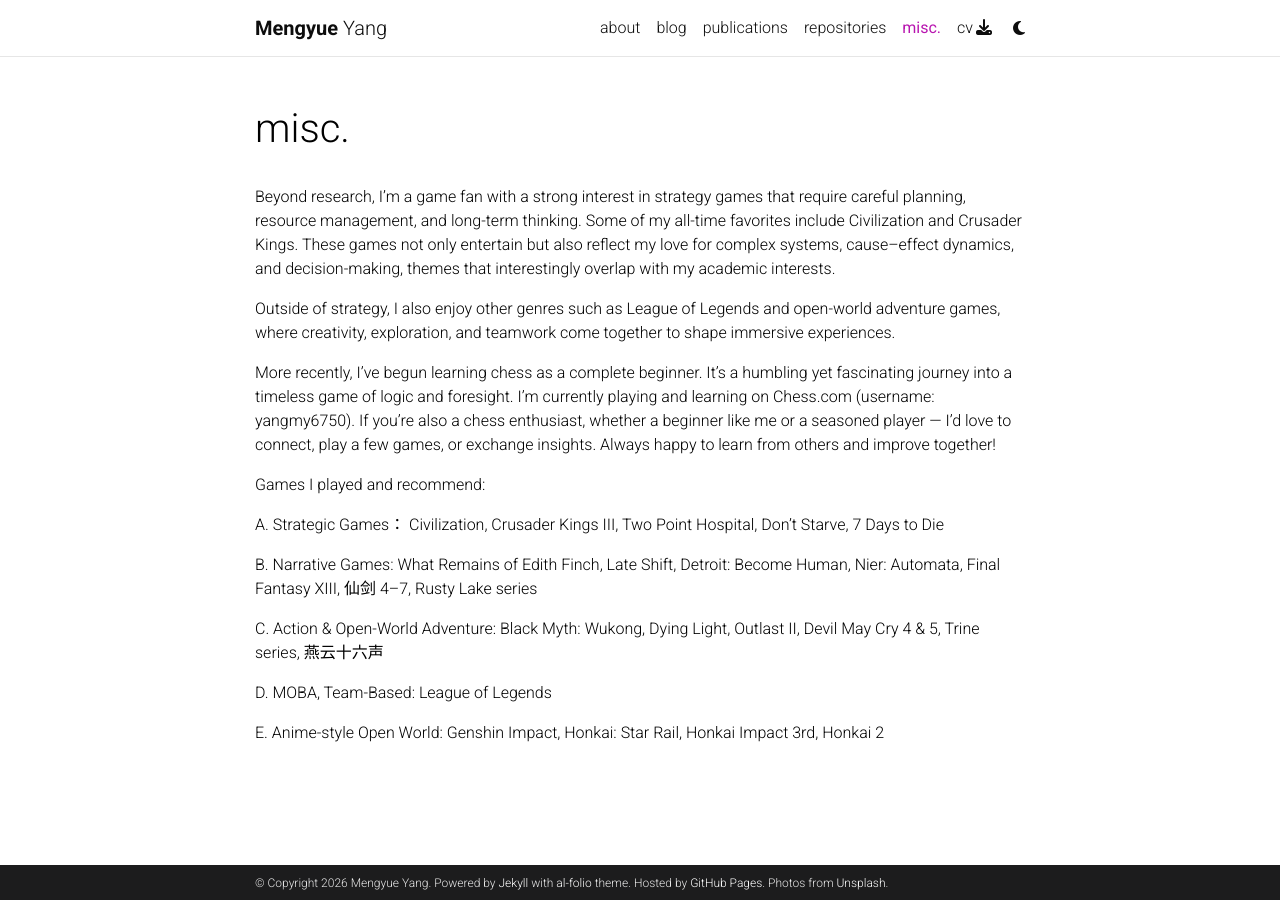
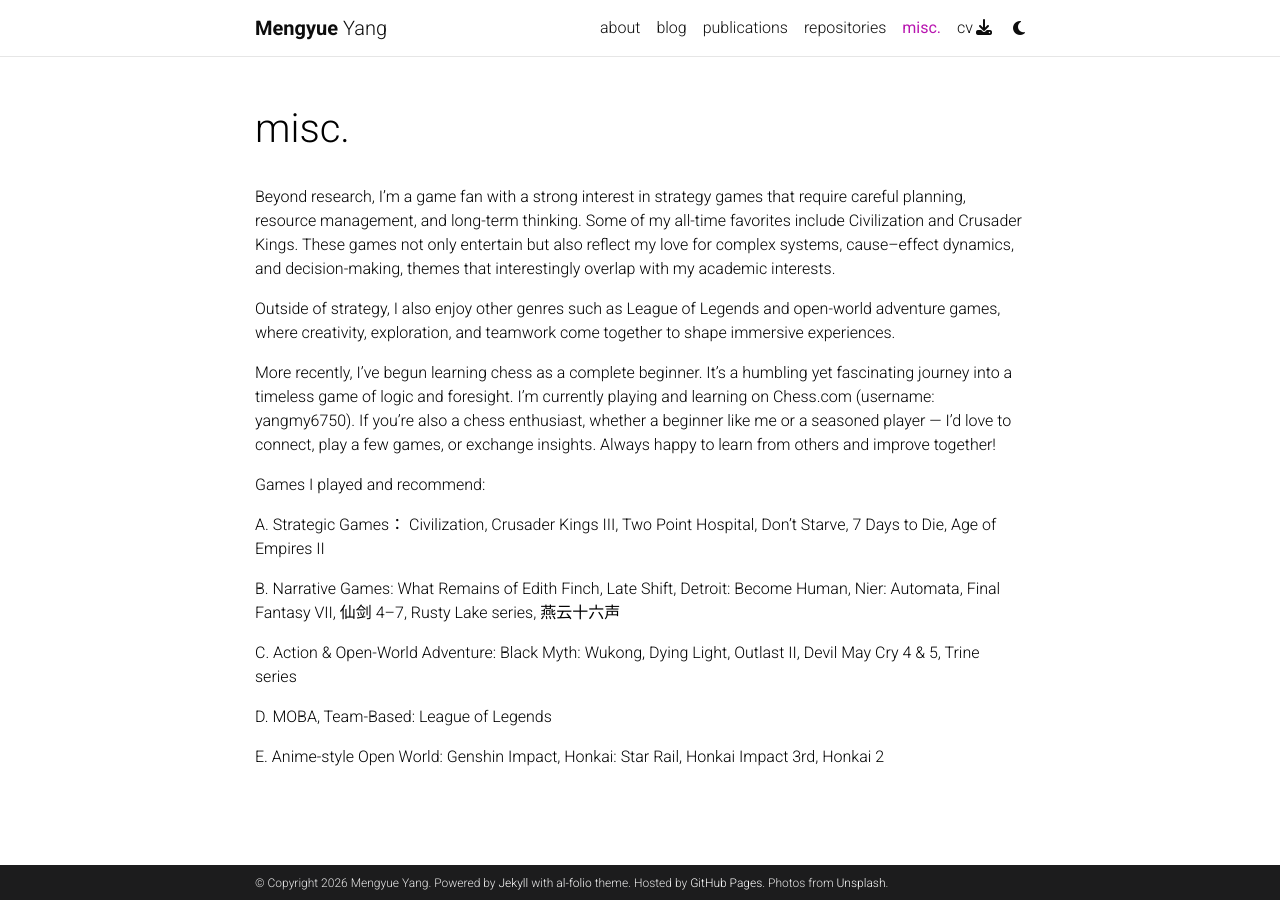
Before and after one commit to ymy4323460/ymy4323460.github.io, a Jekyll site: the page built from _pages/misc.md, in a window 1280 px wide. Built offline with Jekyll 4.4.1, drawn with Linux system fonts in a browser that asks for light colours; comment, search, counter and statistics services are not loaded; a style sheet for code colours, icons or effects is not loaded.

Commit message:
Update misc.md

```diff
--- a/_pages/misc.md
+++ b/_pages/misc.md
@@ -15,11 +15,11 @@
 
 Games I played and recommend:
 
-A. Strategic Games： Civilization, Crusader Kings III, Two Point Hospital, Don’t Starve, 7 Days to Die
+A. Strategic Games： Civilization, Crusader Kings III, Two Point Hospital, Don’t Starve, 7 Days to Die, Age of Empires II
 
-B. Narrative Games: What Remains of Edith Finch, Late Shift, Detroit: Become Human, Nier: Automata, Final Fantasy XIII, 仙剑 4–7, Rusty Lake series
+B. Narrative Games: What Remains of Edith Finch, Late Shift, Detroit: Become Human, Nier: Automata, Final Fantasy VII, 仙剑 4–7, Rusty Lake series, 燕云十六声
 
-C. Action & Open-World Adventure: Black Myth: Wukong, Dying Light, Outlast II, Devil May Cry 4 & 5, Trine series, 燕云十六声
+C. Action & Open-World Adventure: Black Myth: Wukong, Dying Light, Outlast II, Devil May Cry 4 & 5, Trine series
 
 D. MOBA, Team-Based: League of Legends
 
```
